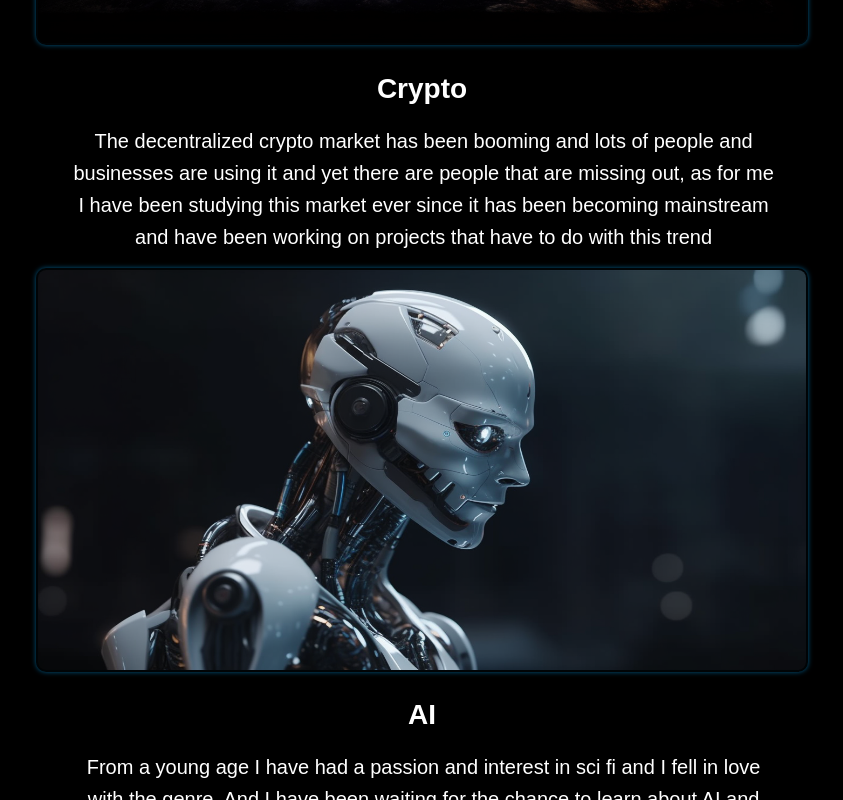
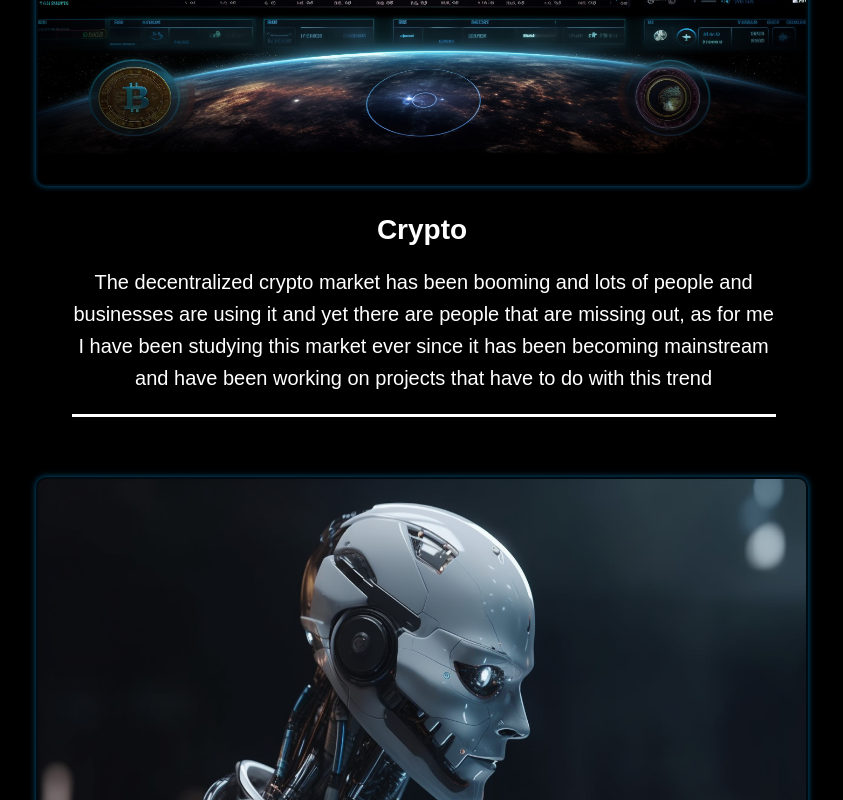
Before and after one commit to LouisWdev/Louis-react-portfolio, a React (Vite) app: page /About in a window 1280 px wide. Shown: the part 1840-2640 px from the top of the page, without its empty margins (218-1061 px from the left). Built offline with nearby package versions, Linux system fonts and the light colour scheme.

Commit message:
Splited the about me section

```diff
--- a/src/Pages/About.tsx
+++ b/src/Pages/About.tsx
@@ -13,12 +13,13 @@ const Section = styled.div`
 
 
 const Container = styled.div`
-     margin-top: 50px;
+     margin-top: 20px;
 `;
 
 const GlowingImage = styled.img`
   height: 50vh;
   width: 60vw;
+  margin-top: 50px;
 
   border: 2px solid transparent;
   border-radius: 10px;
@@ -40,6 +41,20 @@ const GlowingImage = styled.img`
   }
 `;
 
+const AIImage = styled.img`
+  height: 60vh;
+  width: 60vw;
+  margin-top: 40px;
+
+  border: 2px solid transparent;
+  border-radius: 10px;
+  z-index: 1;
+
+  transition: border-color 0.3s ease-in-out;
+  animation: glow 1s infinite alternate;
+  border-color: #00aaff; /* Change this to your desired glowing color */
+`;
+
 const SectionContainer = styled.div`
   margin: 0 auto;
   padding: 40px 0;
@@ -56,29 +71,12 @@ const Description = styled.p`
    font-size: 20px;
    width: 55vw;
    margin-left: 22vw;
-   margin-bottom: 15px;
+   margin-bottom: 20px;
    text-align: center;
    line-height: 1.6;
+   padding-bottom: 20px;
+   border-bottom: solid white 3px;
 `;
-
-const Breakline = styled.div`
-
-
-
-  animation: glow 1s infinite alternate;
-
-  @keyframes glow {
-    0% {
-      border-color: transparent;
-      box-shadow: 0 0 5px rgba(0, 170, 255, 0.5);
-    }
-    100% {
-      border-color: #00aaff; /* Change this to your desired glowing color */
-      box-shadow: 0 0 20px rgba(0, 170, 255, 0.8), 0 0 30px rgba(0, 170, 255, 0.6), 0 0 40px rgba(0, 170, 255, 0.4);
-    }
-  }
-`;
-
 
 const About = () => {
   return (
@@ -111,7 +109,7 @@ const About = () => {
           I have been studying this market ever since it has been becoming mainstream and have been working on projects that have to do with this trend<br />
       </Description>
 
-      <GlowingImage src={AiImage}/>
+      <AIImage src={AiImage}/>
       <Title>
         AI
       </Title>
@@ -119,7 +117,6 @@ const About = () => {
           From a young age I have had a passion and interest in sci fi and I fell in love with the genre, And I have been waiting for the chance to learn about AI and now that it has been<br />
           becoming popular I have been having a keen interest in AI technology and I see it as an essential part in humanity's strive towards the future so I am expecting to be working on some AI projects.
       </Description>
-      <Breakline />
     </SectionContainer>
     </Section>
   )
```
